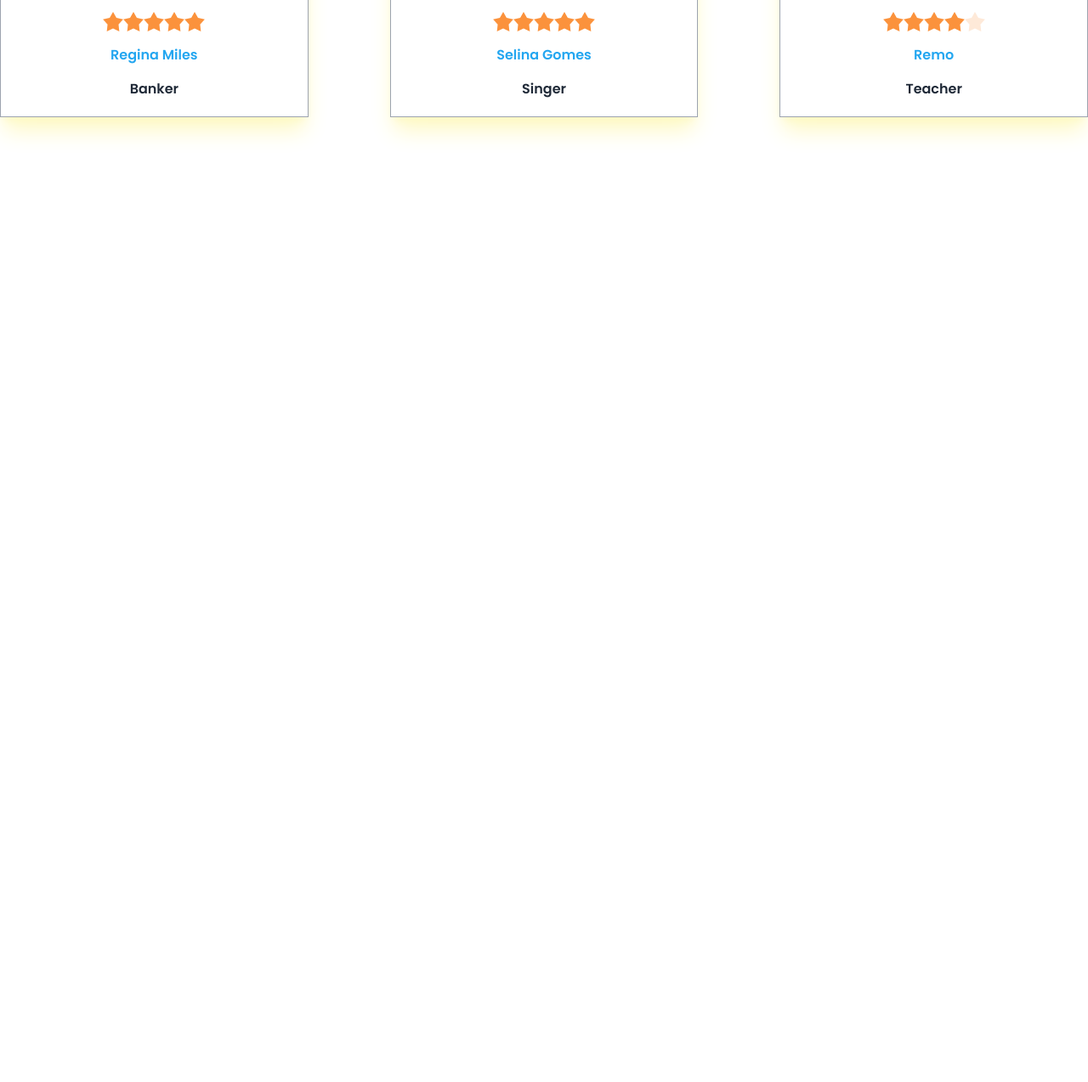
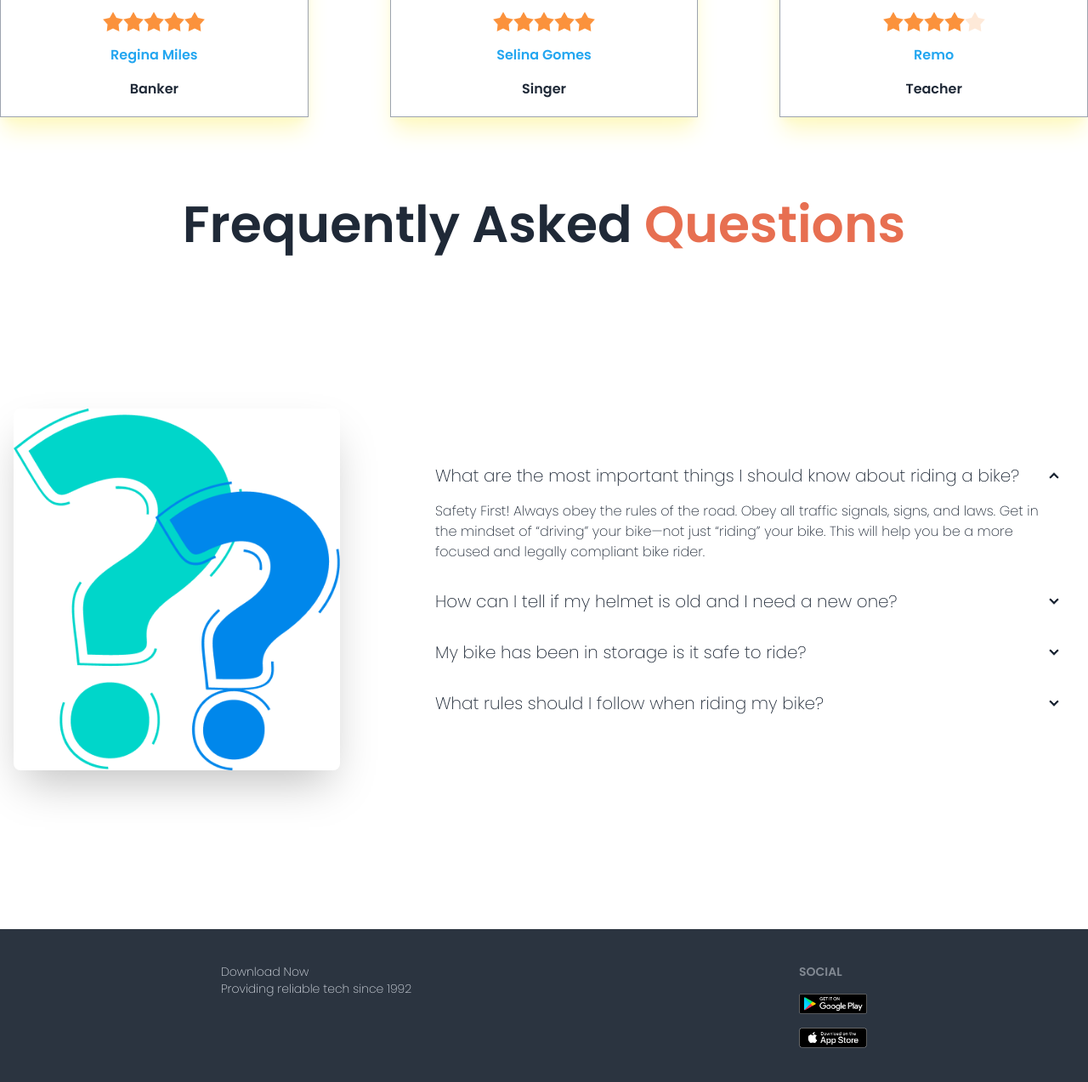
Before and after one commit to Shajibmia96/assignment-03, a plain HTML site: page index.html in a window 1280 px wide. Shown: the part 2482-3756 px from the top of the page at 85% size. Before the commit the page ends 2716 px from the top, so only its background shows below. Drawn offline with nearby package versions, Linux system fonts and the light colour scheme.

Commit message:
Frequently Asked Questions section done

```diff
--- a/index.html
+++ b/index.html
@@ -281,7 +281,79 @@
                 </div>
               </section>
 
+              <!-- Question section -->
+
+              <section>
+                <h2 class=" text-2xl lg:text-6xl font-bold text-center space-y-64">Frequently Asked  <span class="text-bikes-primary">Questions</span></h2>
+
+                <div class="hero min-h-screen ">
+                    <div class="hero-content flex-col lg:flex-row lg:gap-24">
+                      <img src="/images/others/faq.png" class="w-3/4 lg:max-w-sm rounded-lg shadow-2xl" />
+
+                           <div class=" ">
+                            <!-- Question-1 -->
+                            <div class="collapse collapse-arrow ">
+                                <input type="radio" name="my-accordion-2" checked="checked" />
+                                <div class="collapse-title text-xl font-medium">
+                                    What are the most important things I should
+                                    know about riding a bike?
+                                </div>
+                                <div class="collapse-content">
+                                  <p>Safety First! Always obey the rules of the road. Obey all traffic signals, signs, and laws. Get in the mindset of “driving” your bike—not just “riding” your bike. This will help you be a more focused and legally compliant bike rider. </p>
+                                </div>
+                              </div>
+                               <!-- Question-2 -->
+                              <div class="collapse collapse-arrow ">
+                                <input type="radio" name="my-accordion-2" />
+                                <div class="collapse-title text-xl font-medium">
+                                    How can I tell if my helmet is old and I need a
+                                    new one?
+                                </div>
+                                <div class="collapse-content">
+                                  <p> Wear and tear caused by regular use of the helmet can take a toll on the linings and paddings.  Over a certain period of time the interior part of the helmet can start to peel off or disintegrate, which will not only make it uncomfortable for you, but it also can be potentially hazardous because small parts peeling off from the helmet can enter your ears or nose and cause a distraction when you are riding the motorcycle.  If your helmet comes with replaceable inner linings and paddings, consider replacing it immediately otherwise, get a new helmet.</p>
+                                </div>
+                              </div>
+                               <!-- Question-3 -->
+                              <div class="collapse collapse-arrow ">
+                                <input type="radio" name="my-accordion-2" />
+                                <div class="collapse-title text-xl font-medium">
+                                    My bike has been in storage is it safe to ride?
+                                </div>
+                                <div class="collapse-content">
+                                  <p>Wear and tear caused by regular use of the helmet can take a toll on the linings and paddings.  Over a certain period of time the interior part of the helmet can start to peel off or disintegrate, which will not only make it uncomfortable for you, but it also can be potentially hazardous because small parts peeling off from the helmet can enter your ears or nose and cause a distraction when you are riding the motorcycle.  If your helmet comes with replaceable inner linings and paddings, consider replacing it immediately otherwise, get a new helmet.</p>
+                                </div>
+                              </div>
+                               <!-- Question-4 -->
+                              <div class="collapse collapse-arrow ">
+                                <input type="radio" name="my-accordion-2" />
+                                <div class="collapse-title text-xl font-medium">
+                                    What rules should I follow when riding my bike?
+                                </div>
+                                <div class="collapse-content">
+                                  <p>Can be potentially hazardous because small parts peeling off from the helmet can enter your ears or nose and cause a distraction when you are riding the motorcycle.  If your helmet comes with replaceable inner linings and paddings, consider replacing it immediately otherwise, get a new helmet.</p>
+                                </div>
+                              </div>
+                           </div>
+                    </div>
+                  </div>
+
+              </section>
+
       </main>
+
+      <footer class="footer p-10 bg-neutral text-neutral-content justify-around">
+        <aside>
+          <p>Download Now<br/>Providing reliable tech since 1992</p>
+        </aside>
+        <nav>
+          <header class="footer-title">Social</header>
+          <div class="grid grid-cols-1 gap-4">
+            <a><img class="w-20" src="images/others/android.png" alt=""></a>
+            <a> <img class="w-20" src="images/others/ios.png" alt=""></a>
+
+          </div>
+        </nav>
+      </footer>
 
 
 </body>
```
